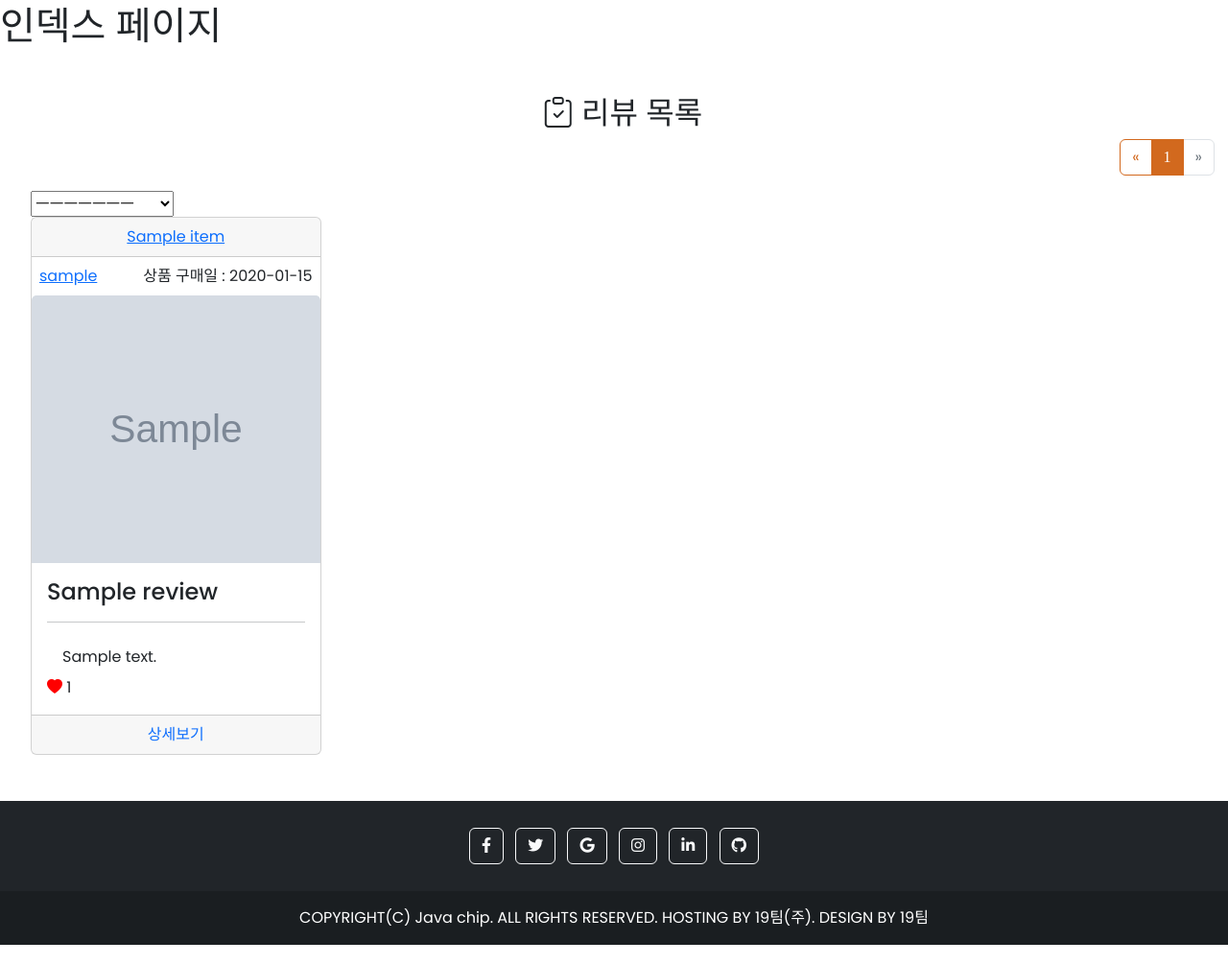
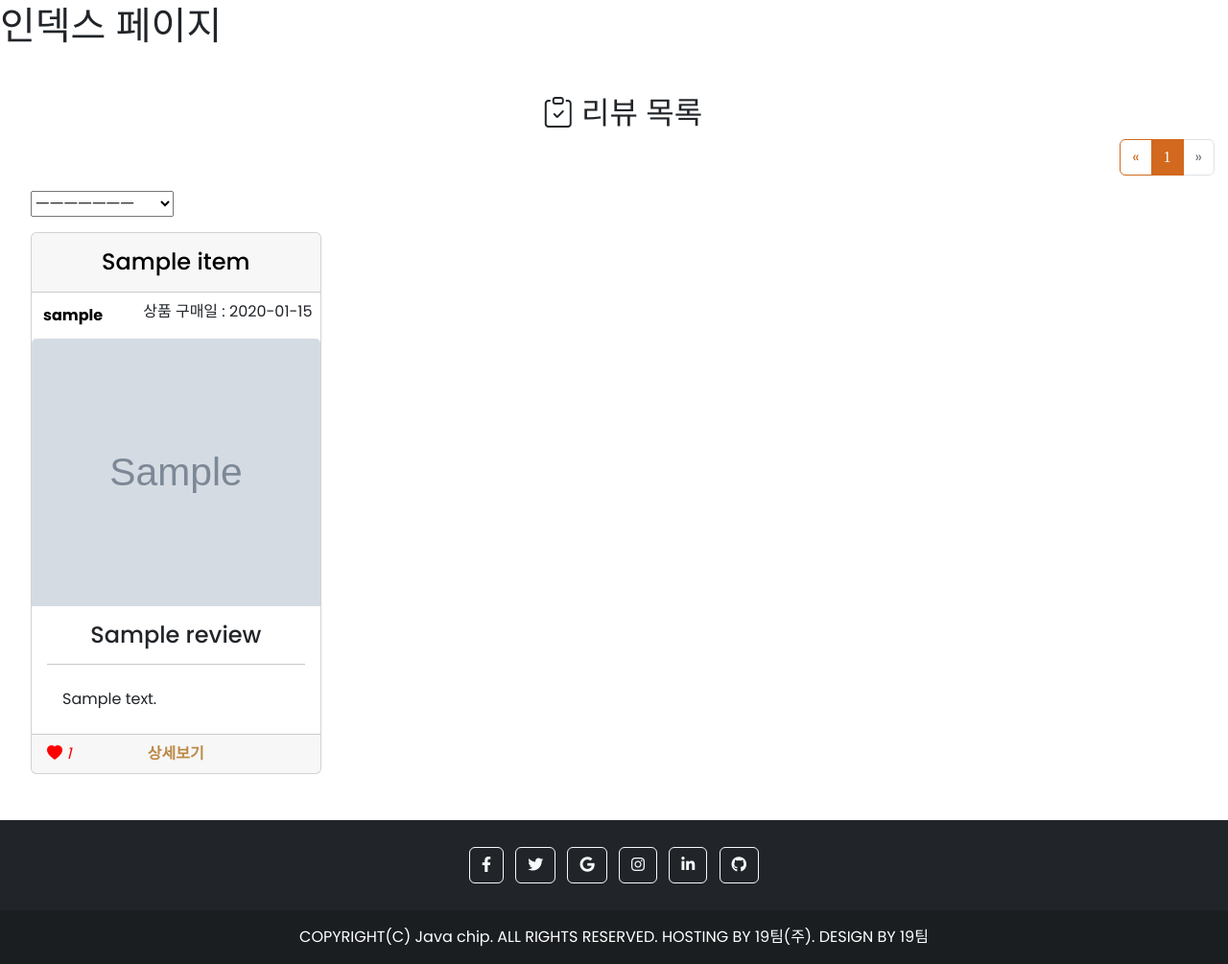
Before and after one commit to mgpo-98/Java-chip, a Django app: page /reviews/ in a window 1280 px wide. Shown: the part 87-1092 px from the top of the page at 96% size. Run offline with Django 3.2, Linux system fonts and the light colour scheme; a user stored in the database is signed in; tables that the repository leaves empty hold one stand-in row (values such as "Sample post"); grey boxes marked "Sample" are stand-in pictures; some libraries are stand-ins or nearby versions.

Commit message:
FIX: review:index

```diff
--- a/reviews/templates/reviews/detail.html
+++ b/reviews/templates/reviews/detail.html
@@ -9,11 +9,11 @@
 {% endblock css %}
 
 
-<h1> 디테일 페이지 (리뷰상세 보기 페이지)</h1>
+
 <div>
     <!-- 아이템 이름 -->
     <div class='container'>
-        <h3>아이템 이름 : <a href="{% url 'items:detail' review.item_id %}">{{ review.item.title }}</a></h3>
+        <h3>아이템 이름 : <a href="{% url 'items:detail' review.item_id %}" style='color:black' class='text-decoration-none '>{{ review.item.title }}</a></h3>
         <h3>리뷰제목 : {{ review.title }}</h3>
 
         <!-- 사용자 이름 프로필 구현  -->
--- a/reviews/templates/reviews/index.html
+++ b/reviews/templates/reviews/index.html
@@ -66,14 +66,14 @@
       {% endif %}
   </ul>
   {% comment %} 순서 정렬 {% endcomment %}
-  <select id="sort-select" onchange="location = this.value;">
+  <select id="sort-select" onchange="location = this.value;" class='mb-3'>
     <option class="sort-created_at" value="?sort=created_at">ㅡㅡㅡㅡㅡㅡㅡ</option>
     <option class="sort-created_at" value="?sort=created_at">최근 작성글 순</option>
     <option class="sort-order_at" value="?sort=order_at">상품 구매 최신일순</option>
     <option class="sort-likes" value="?sort=likes">좋아요순</option>
   </select>
       {% comment %} 리뷰 카드들 {% endcomment %}
-      <div class="row row-cols-4 g-2"  >
+      <div class="row row-cols-4 g-2 ml-5"   >
 
         {% for review in posts %}
         <div class='col'>
@@ -81,12 +81,12 @@
             <div class="card-header text-center" style="font-family: 'SDSamliphopangche_Basic';">
 
               {% comment %} 아이템 이름 {% endcomment %}
-              <a href="{% url 'items:detail' review.item_id %}">{{ review.item.title }}</a>
+              <h4 class='mt-2'><a href="{% url 'items:detail' review.item_id %} "class='text-decoration-none  ' style='color:black ' >{{ review.item.title }}</a></h4>
             </div>
 
             <div class='d-flex justify-content-between m-2'>
               {% comment %} 사용자 이름 {% endcomment %}
-              <a  href="{% url 'accounts:profile' review.user.pk %}"><div>{{ review.user.username }}</div></a>
+              <a  href="{% url 'accounts:mypage' review.user.pk %}"class='text-decoration-none fw-bolder m-1' style='color:black'><div >{{ review.user.username }}</div></a>
               {% comment %} 상품 구매일{% endcomment %}
               <div>상품 구매일 : {{ review.order_at.isoformat }}</div>
             </div>
@@ -99,8 +99,9 @@
             <img src={{ review.item.image_url }} class="card-img-top" alt="{{ review.item.image_url }}" style='height:278.4px; object-fit: cover;'>
             {% endif %}
             <div class="card-body">
-              <h4 class="text-align-center" >
+              <i style='color:red' class="bi bi-heart-fill  position-absolute bottom-0 start-0 m-3 mb-2 "> {{ review.like_users.count }}</i>
               {% comment %} 리뷰 제목 {% endcomment %}
+              <h4 class="text-center" >
                 {{ review.title }}
               </h4>
               <hr>
@@ -109,17 +110,17 @@
                 <li class="list-group-item">
                   <p class="card-text" >
                     {{ review.content|truncatechars:50 }}</p>
+
                   </li>
+
+
                 </ul>
-                  <i style='color:red' class="bi bi-heart-fill"></i> {{ review.like_users.count }}
 
                   {% comment %} 좋아요 기능 {% endcomment %}
 
-
-
               </div>
               <div class="card-footer text-center" >
-                <a href="{% url 'reviews:detail' review.pk %}" class='text-decoration-none'>상세보기</a>
+                <a href="{% url 'reviews:detail' review.pk %}" class='text-decoration-none' style='color:rgb(188,137,70); font-weight: bold;'>상세보기</a>
               </div>
             </article>
           </div>
```
Also changed, not shown: reviews/templates/reviews/form.html (+13 -6 lines). Lines whose indentation alone changed are shown as unchanged.
